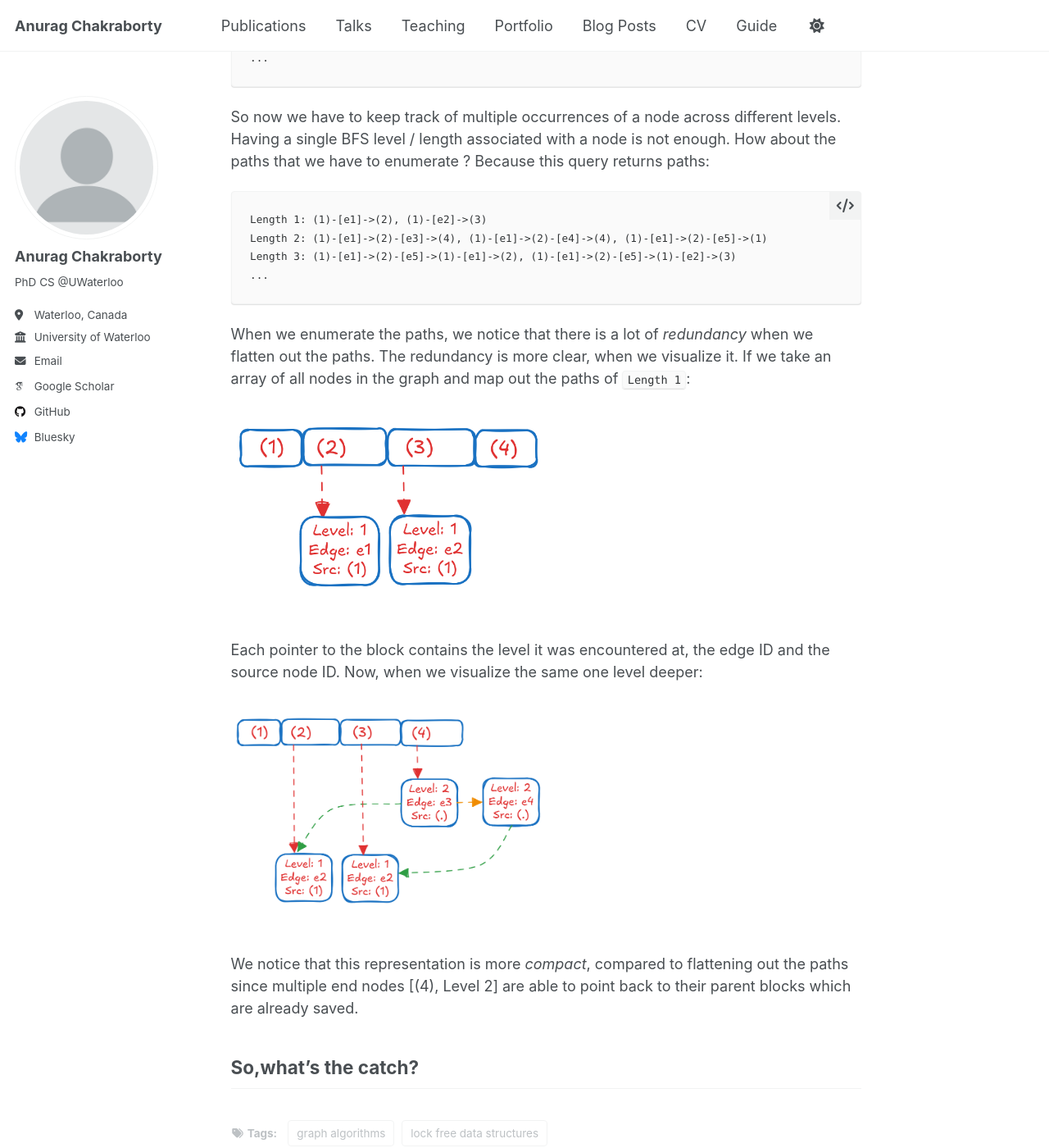
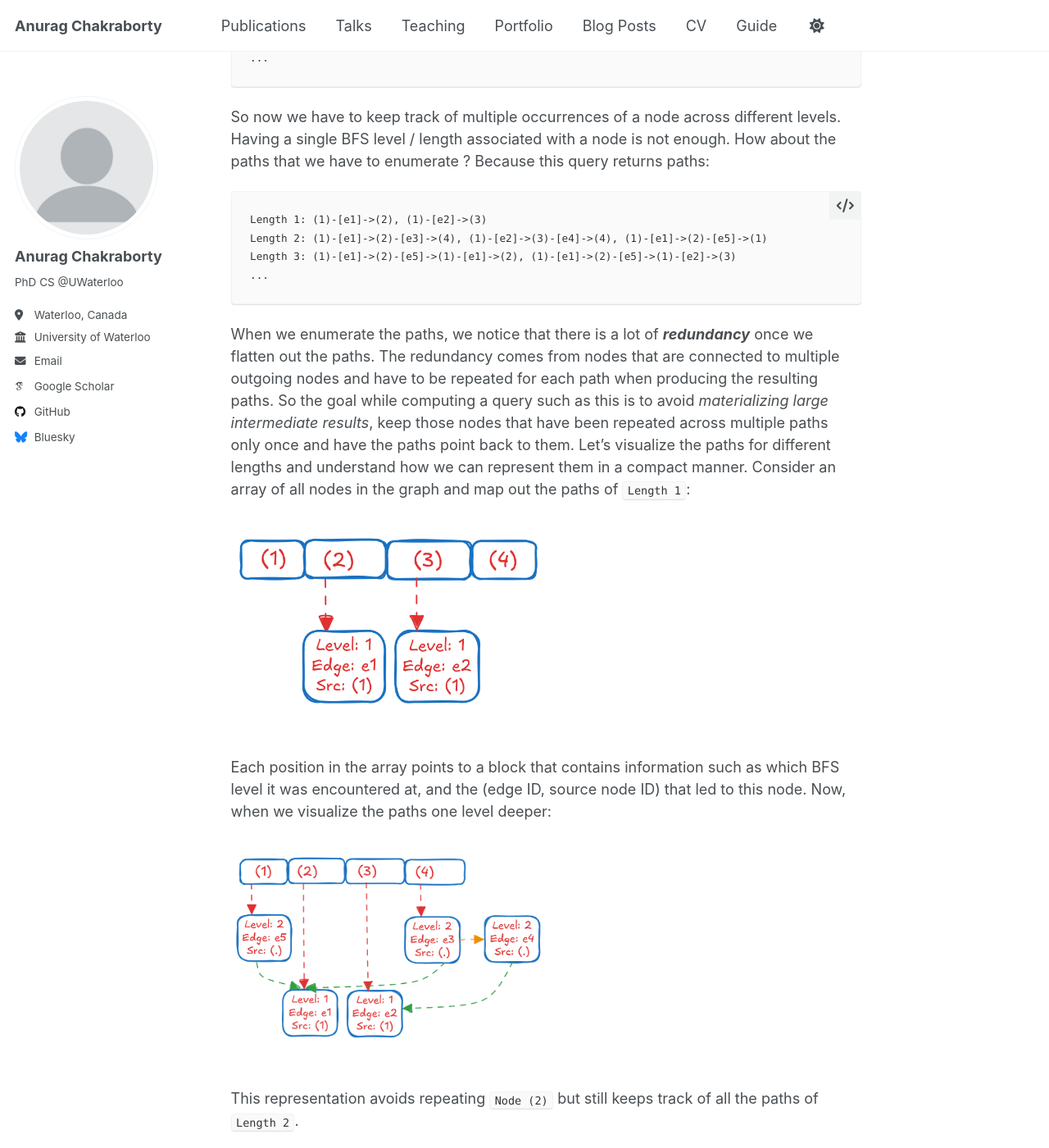
Before and after one commit to anuchak/anuchak.github.io, a Jekyll site: the page built from _posts/2025-09-14-blog-post-1.md, in a window 1280 px wide and 1400 px high, scrolled down 5812 px. Shown: the whole window at 82% size. Built offline with Jekyll 4.4.1, drawn with Linux system fonts in a browser that asks for light colours; some web fonts are replaced; a script that is not in the unit is left out; some of the changed text lies outside the part shown.

Commit message:
push changes

````diff
--- a/_posts/2025-09-14-blog-post-1.md
+++ b/_posts/2025-09-14-blog-post-1.md
@@ -126,7 +126,7 @@ would slow down the parallel BFS dramatically. This is where the atomic `compare
 atomic `load` and atomic `store` operations come in handy.
 
 <figure>
-  <img src="/images/img.png" alt="Description" style="width: 50%;" />
+  <img src="/images/sp_cas_parallel.png" alt="Description" style="width: 50%;" />
   <figcaption style="text-align: center;">**Figure c**: Concurrent Access by Threads</figcaption>
 </figure>
 
@@ -186,30 +186,33 @@ associated with a node is not enough. How about the paths that we have to enumer
 
 ```
 Length 1: (1)-[e1]->(2), (1)-[e2]->(3)
-Length 2: (1)-[e1]->(2)-[e3]->(4), (1)-[e1]->(2)-[e4]->(4), (1)-[e1]->(2)-[e5]->(1)
+Length 2: (1)-[e1]->(2)-[e3]->(4), (1)-[e2]->(3)-[e4]->(4), (1)-[e1]->(2)-[e5]->(1)
 Length 3: (1)-[e1]->(2)-[e5]->(1)-[e1]->(2), (1)-[e1]->(2)-[e5]->(1)-[e2]->(3)
 ...
 ```
 
-When we enumerate the paths, we notice that there is a lot of _redundancy_ when we flatten out the paths.
-The redundancy is more clear, when we visualize it. If we take an array of all nodes in the graph and map
-out the paths of `Length 1`:
+When we enumerate the paths, we notice that there is a lot of **_redundancy_** once we flatten out the paths.
+The redundancy comes from nodes that are connected to multiple outgoing nodes and have to be repeated for each path when
+producing the resulting paths. So the goal while computing a query such as this is to avoid _materializing large
+intermediate results_, keep those nodes that have been repeated across multiple paths only once and have the paths point back to them.
+Let's visualize the paths for different lengths and understand how we can represent them in a compact manner.
+Consider an array of all nodes in the graph and map out the paths of `Length 1`:
 
 <figure>
   <img src="/images/var_len_len_1.png" alt="Description" style="width: 50%;" />
   <figcaption style="text-align: left;"></figcaption>
 </figure>
 
-Each pointer to the block contains the level it was encountered at, the edge ID and the source node ID.
-Now, when we visualize the same one level deeper:
+Each position in the array points to a block that contains information such as which BFS level it was encountered at,
+and the (edge ID, source node ID) that led to this node. Now, when we visualize the paths one level deeper:
 
 <figure>
   <img src="/images/var_len_len_2.png" alt="Description" style="width: 50%;" />
   <figcaption style="text-align: left;"></figcaption>
 </figure>
 
-We notice that this representation is more _compact_, compared to flattening out the paths since
-multiple end nodes [(4), Level 2] are able to point back to their parent blocks which are already saved.
+This representation avoids repeating `Node (2)` but still keeps track of all the paths
+of `Length 2`.
 
 
 
````
Also changed, not shown: images/sp_cas_parallel.png (renamed from images/img.png), images/var_len_len_1.png, images/var_len_len_2.png.
